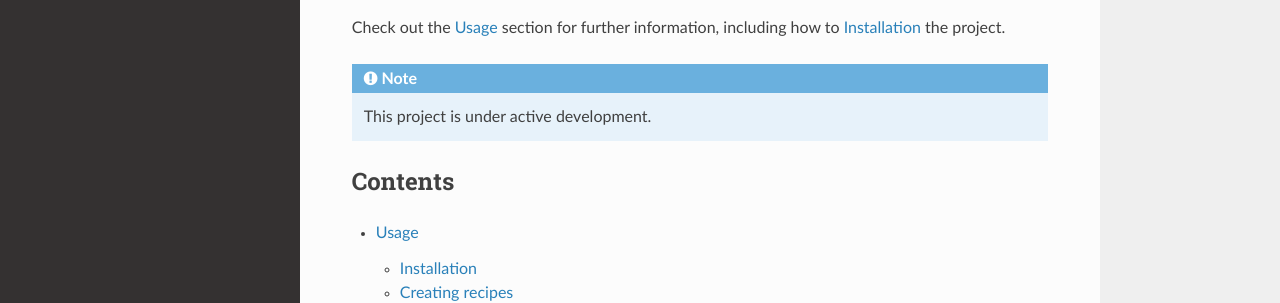
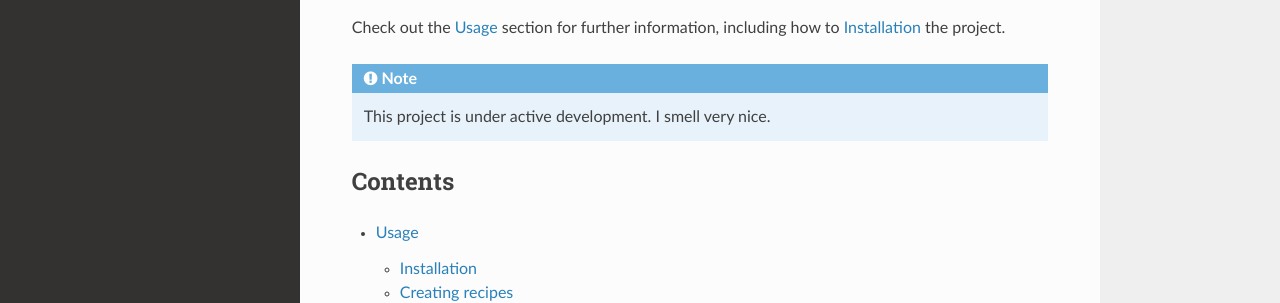
Before and after one commit to Doomsdaycat/rtd-ata, a Sphinx documentation site: the page built from docs/source/index.rst, in a window 1280 px wide. Shown: the part 240-543 px from the top of the page. Built offline with Sphinx 7.4.7 and the Read the Docs theme 3.1.0, drawn with Linux system fonts in a browser that asks for light colours.

Commit message:
Update index.rst and smelle the flowers
huuuuuuuum...




... nice

```diff
--- a/docs/source/index.rst
+++ b/docs/source/index.rst
@@ -12,6 +12,7 @@ how to :ref:`installation` the project.
 .. note::
 
    This project is under active development.
+   I smell very nice.
 
 Contents
 --------
```
